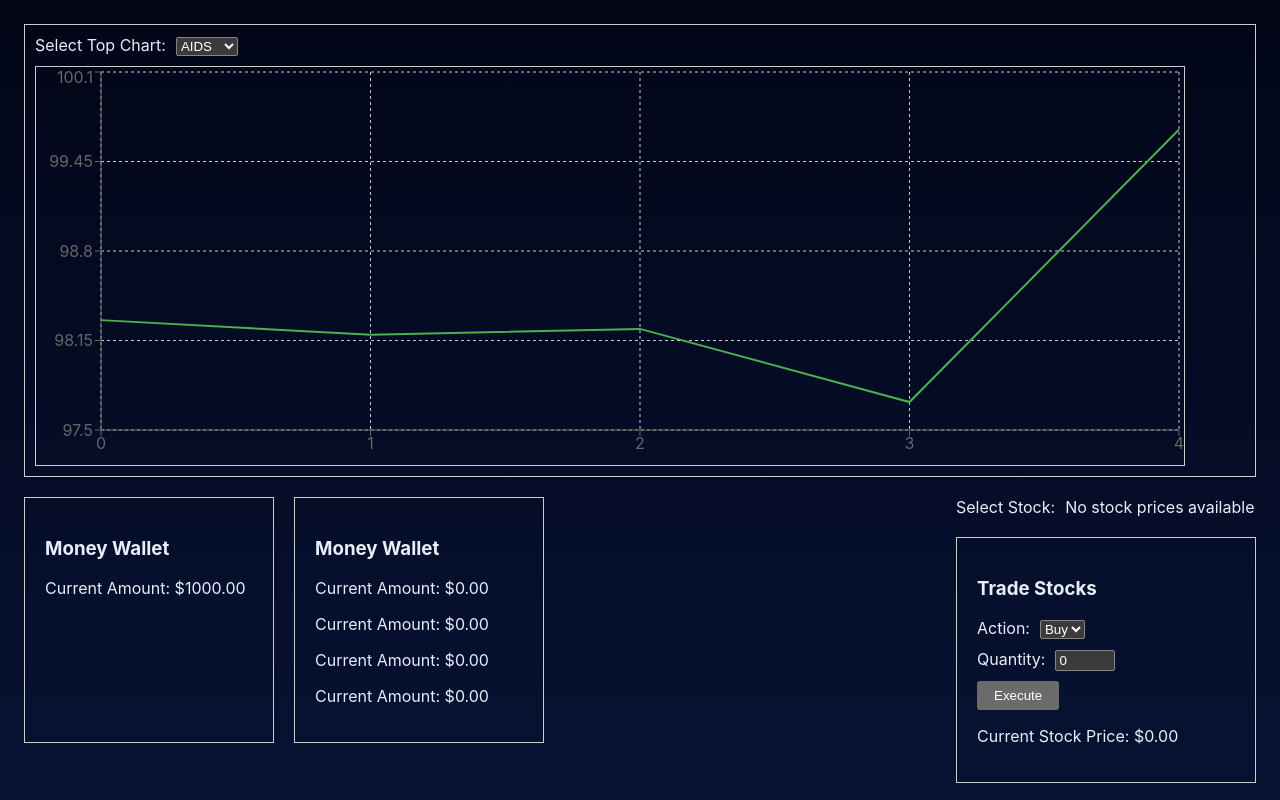
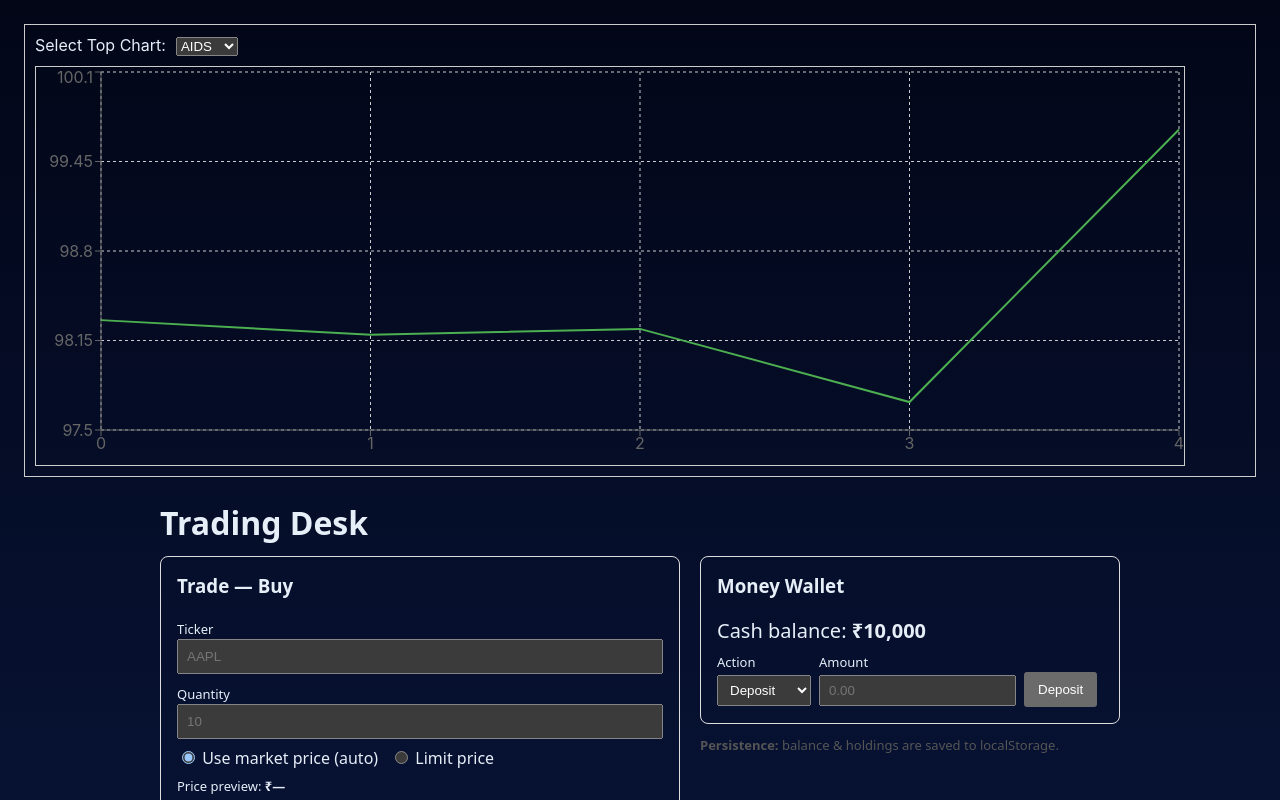
Before and after one commit to Google-Developers-Group-IIITDMK/NoMergeConflict-VSS, a React (Create React App) app: page / in a window 1280 px wide. Both pictures are taken after a click on the button "Enter". Shown: the top 800 px of the page. Built offline with nearby package versions, Linux system fonts and the light colour scheme.

Commit message:
fixing bug

```diff
--- a/src/components/gameplay/moneywallet.jsx
+++ b/src/components/gameplay/moneywallet.jsx
@@ -1,36 +1,69 @@
-import React, { useState, forwardRef, useImperativeHandle } from "react";
+// src/components/moneywallet.jsx
+import React, { useState } from "react";
 
 /**
  * MoneyWallet
- *
- * Props: none
- *
- * Methods exposed via ref:
- *  - updateMoney(change): updates wallet amount by `change` (can be positive or negative)
- *  - getCurrentMoney(): returns current wallet amount
- *
- * Usage:
- *  const walletRef = useRef();
- *  walletRef.current.updateMoney(50); // add $50
- *  const current = walletRef.current.getCurrentMoney();
+ * Props:
+ *  - balance (number)
+ *  - onChangeBalance(delta) — positive for deposit, negative for withdraw
  */
-const MoneyWallet = forwardRef((props, ref) => {
-  const [amount, setAmount] = useState(1000); // initial state of $1000
 
-  // Expose methods via ref
-  useImperativeHandle(ref, () => ({
-    updateMoney: (change) => {
-      setAmount((prev) => prev + change);
-    },
-    getCurrentMoney: () => amount,
-  }));
+export default function MoneyWallet({ balance = 0, onChangeBalance = () => {} }) {
+  const [amount, setAmount] = useState("");
+  const [mode, setMode] = useState("deposit"); // deposit | withdraw
+  const [error, setError] = useState("");
+
+  const handleSubmit = (e) => {
+    e.preventDefault();
+    setError("");
+    const num = Number(amount);
+    if (!Number.isFinite(num) || num <= 0) {
+      setError("Enter a positive amount");
+      return;
+    }
+    if (mode === "withdraw" && num > balance) {
+      setError("Insufficient funds");
+      return;
+    }
+    onChangeBalance(mode === "deposit" ? num : -num);
+    setAmount("");
+  };
 
   return (
-    <div style={{ padding: "20px", border: "1px solid #ccc", width: "250px" }}>
-      <h3>Money Wallet</h3>
-      <p>Current Amount: ${amount.toFixed(2)}</p>
+    <div style={{ padding: 16, border: "1px solid #ddd", borderRadius: 8 }}>
+      <h3 style={{ marginTop: 0 }}>Money Wallet</h3>
+      <div style={{ fontSize: 20, marginBottom: 8 }}>
+        Cash balance: <strong>₹{Number(balance).toLocaleString()}</strong>
+      </div>
+
+      <form onSubmit={handleSubmit} style={{ display: "flex", gap: 8, alignItems: "center", flexWrap: "wrap" }}>
+        <div>
+          <label style={{ display: "block", marginBottom: 4, fontSize: 13 }}>Action</label>
+          <select value={mode} onChange={(e) => setMode(e.target.value)} style={{ padding: "6px 8px" }}>
+            <option value="deposit">Deposit</option>
+            <option value="withdraw">Withdraw</option>
+          </select>
+        </div>
+
+        <div>
+          <label style={{ display: "block", marginBottom: 4, fontSize: 13 }}>Amount</label>
+          <input
+            value={amount}
+            onChange={(e) => setAmount(e.target.value)}
+            placeholder="0.00"
+            inputMode="decimal"
+            style={{ padding: "6px 8px", minWidth: 120 }}
+          />
+        </div>
+
+        <div style={{ marginTop: 20 }}>
+          <button type="submit" style={{ padding: "8px 12px" }}>
+            {mode === "deposit" ? "Deposit" : "Withdraw"}
+          </button>
+        </div>
+      </form>
+
+      {error && <div style={{ color: "crimson", marginTop: 10 }}>{error}</div>}
     </div>
   );
-});
-
-export default MoneyWallet;
+}
--- a/src/components/gameplay/stockwallet.jsx
+++ b/src/components/gameplay/stockwallet.jsx
@@ -1,57 +1,90 @@
-import React, { useState, forwardRef, useImperativeHandle } from "react";
+// src/components/stockwallet.jsx
+import React, { useMemo, useState } from "react";
 
 /**
- * MoneyWallet
+ * StockWallet
+ * Props:
+ *  - holdings: [{ ticker, qty, avgPrice }]
+ *  - onSell({ticker, qty, price}) => { ok, reason }
  *
- * Props: none
- *
- * Methods exposed via ref:
- *  - updateMoney(change): updates wallet amount by `change` (can be positive or negative)
- *  - getCurrentStock(): returns current wallet amount
- *
- * Usage:
- *  const walletRef = useRef();
- *  walletRef.current.updateMoney(50); // add $50
- *  const current = walletRef.current.getCurrentStock();
+ * This component shows holdings and allows quick sell.
+ * For demo we use a simple mockPrice function for current market price.
  */
-const StockWallet = forwardRef((props, ref) => {
-  const [stock1, setAmount1] = useState(0); // initial state of $1000
-  const [stock2, setAmount2] = useState(0);
-  const [stock3, setAmount3] = useState(0); // initial state of $1000
-  const [stock4, setAmount4] = useState(0);
 
-  // Expose methods via ref
-  useImperativeHandle(ref, () => ({
-    updatestock1: (change) => {
-      setAmount1((prev) => prev + change);
-    },
-    getCurrentStock1: () => stock1,
+const mockPrice = (ticker) => {
+  // deterministic pseudo-prices (replace with real quotes)
+  const base = Math.abs(
+    ticker.split("").reduce((acc, c) => acc * 31 + c.charCodeAt(0), 7)
+  ) % 500;
+  return Math.round((base + 50 + (ticker.length % 7) * 3) * 100) / 100;
+};
 
-    updatestock2: (change) => {
-      setAmount2((prev) => prev + change);
-    },
-    getCurrentStock2: () => stock2,
+export default function StockWallet({ holdings = [], onSell = () => {} }) {
+  const [selling, setSelling] = useState(null); // { ticker, qty }
 
-    updatestock3: (change) => {
-      setAmount3((prev) => prev + change);
-    },
-    getCurrentStock3: () => stock3,
+  const totalValue = useMemo(() => {
+    return holdings.reduce((sum, h) => sum + h.qty * mockPrice(h.ticker), 0);
+  }, [holdings]);
 
-    updatestock4: (change) => {
-      setAmount4((prev) => prev + change);
-    },
-    getCurrentStock4: () => stock4,
-  }));
+  const handleQuickSell = (ticker, qty) => {
+    const price = mockPrice(ticker);
+    const res = onSell({ ticker, qty, price });
+    if (!res.ok) {
+      alert(res.reason || "Could not sell");
+    }
+  };
 
   return (
-    <div style={{ padding: "20px", border: "1px solid #ccc", width: "250px" }}>
-      <h3>Money Wallet</h3>
-      <p>Current Amount: ${stock1.toFixed(2)}</p>
-      <p>Current Amount: ${stock2.toFixed(2)}</p>
-      <p>Current Amount: ${stock3.toFixed(2)}</p>
-      <p>Current Amount: ${stock4.toFixed(2)}</p>
+    <div style={{ padding: 16, borderRadius: 8, border: "1px solid #ddd" }}>
+      <h3 style={{ marginTop: 0 }}>Stock Wallet</h3>
+      <div style={{ marginBottom: 8 }}>
+        Portfolio value (mock prices): <strong>₹{Math.round(totalValue).toLocaleString()}</strong>
+      </div>
+
+      {holdings.length === 0 ? (
+        <div style={{ color: "#666" }}>No holdings yet.</div>
+      ) : (
+        <table style={{ width: "100%", borderCollapse: "collapse" }}>
+          <thead>
+            <tr style={{ textAlign: "left", borderBottom: "1px solid #eee" }}>
+              <th>Ticker</th>
+              <th>Qty</th>
+              <th>Avg Price</th>
+              <th>Market</th>
+              <th>Value</th>
+              <th></th>
+            </tr>
+          </thead>
+          <tbody>
+            {holdings.map((h) => {
+              const mkt = mockPrice(h.ticker);
+              return (
+                <tr key={h.ticker} style={{ borderBottom: "1px solid #fafafa" }}>
+                  <td style={{ padding: "8px 0" }}>{h.ticker}</td>
+                  <td>{h.qty}</td>
+                  <td>₹{h.avgPrice}</td>
+                  <td>₹{mkt}</td>
+                  <td>₹{Math.round(h.qty * mkt)}</td>
+                  <td>
+                    <button
+                      onClick={() => handleQuickSell(h.ticker, Math.max(1, Math.floor(h.qty / 2)))}
+                      style={{ padding: "6px 8px" }}
+                    >
+                      Sell half
+                    </button>
+                    <button
+                      onClick={() => handleQuickSell(h.ticker, h.qty)}
+                      style={{ padding: "6px 8px", marginLeft: 8 }}
+                    >
+                      Sell all
+                    </button>
+                  </td>
+                </tr>
+              );
+            })}
+          </tbody>
+        </table>
+      )}
     </div>
   );
-});
-
-export default StockWallet;
+}
--- a/src/components/gameplay/trade.jsx
+++ b/src/components/gameplay/trade.jsx
@@ -1,74 +1,102 @@
+// src/components/trade.jsx
 import React, { useState } from "react";
 
-export default function Trade({ moneyWalletRef, stockWalletRef, stockPrice }) {
-  const [action, setAction] = useState("buy"); // buy or sell
-  const [quantity, setQuantity] = useState(0);
+/**
+ * Trade: buy-only simple component
+ * Props:
+ *  - onBuy({ticker, qty, price}) => { ok, reason }
+ *  - balance (number)
+ *
+ * For demo, price can be entered or "use market" (mock price).
+ */
+
+const mockPrice = (ticker) => {
+  if (!ticker) return 0;
+  return Math.round((50 + ticker.length * 3 + ticker.charCodeAt(0) % 100) * 100) / 100;
+};
+
+export default function Trade({ onBuy = () => {}, balance = 0 }) {
+  const [ticker, setTicker] = useState("");
+  const [qty, setQty] = useState("");
+  const [useMarket, setUseMarket] = useState(true);
+  const [limitPrice, setLimitPrice] = useState("");
   const [message, setMessage] = useState("");
 
-  const handleTrade = () => {
-    const qty = parseInt(quantity);
-    if (isNaN(qty) || qty <= 0) {
-      setMessage("Enter a valid quantity!");
+  const price = useMarket ? mockPrice(ticker) : Number(limitPrice);
+
+  const handleBuy = (e) => {
+    e.preventDefault();
+    setMessage("");
+    if (!ticker || !/^[A-Za-z]{1,6}$/.test(ticker.trim())) {
+      setMessage("Enter a valid ticker (1-6 letters).");
       return;
     }
-
-    const totalPrice = qty * stockPrice;
-
-    if (action === "buy") {
-      const currentMoney = moneyWalletRef.current.getCurrentMoney();
-      if (currentMoney < totalPrice) {
-        setMessage("Insufficient funds!");
+    const q = Number(qty);
+    if (!Number.isFinite(q) || q <= 0 || !Number.isInteger(q)) {
+      setMessage("Enter a positive integer quantity.");
       return;
     }
-      // Deduct money and add stocks
-      moneyWalletRef.current.updateMoney(-totalPrice);
-      stockWalletRef.current.updatestock1(qty);
-      setMessage(`Bought ${qty} stock(s) for $${totalPrice.toFixed(2)}`);
-    } else {
-      const currentStock = stockWalletRef.current.getCurrentStock1();
-      if (currentStock < qty) {
-        setMessage("Insufficient stocks to sell!");
+    if (!Number.isFinite(price) || price <= 0) {
+      setMessage("Invalid price.");
       return;
     }
-      // Deduct stocks and add money
-      stockWalletRef.current.updatestock1(-qty);
-      moneyWalletRef.current.updateMoney(totalPrice);
-      setMessage(`Sold ${qty} stock(s) for $${totalPrice.toFixed(2)}`);
+    const cost = Math.round(q * price * 100) / 100;
+    if (cost > balance) {
+      setMessage(`Insufficient cash. Need ₹${cost.toLocaleString()}, have ₹${balance.toLocaleString()}.`);
+      return;
+    }
+    const res = onBuy({ ticker: ticker.toUpperCase(), qty: q, price });
+    if (!res.ok) {
+      setMessage(res.reason || "Buy failed");
+    } else {
+      setMessage(`Bought ${q} ${ticker.toUpperCase()} @ ₹${price} (cost ₹${cost}).`);
+      setTicker("");
+      setQty("");
+      setLimitPrice("");
     }
   };
 
   return (
-    <div style={{ padding: "20px", border: "1px solid #ccc", width: "300px", marginTop: "20px" }}>
-      <h3>Trade Stocks</h3>
+    <div style={{ padding: 16, border: "1px solid #ddd", borderRadius: 8 }}>
+      <h3 style={{ marginTop: 0 }}>Trade — Buy</h3>
+      <form onSubmit={handleBuy} style={{ display: "grid", gap: 8 }}>
+        <div>
+          <label style={{ fontSize: 13 }}>Ticker</label>
+          <input value={ticker} onChange={(e) => setTicker(e.target.value)} placeholder="AAPL" style={{ width: "100%", padding: "8px" }} />
+        </div>
 
-      <div style={{ marginBottom: "10px" }}>
+        <div>
+          <label style={{ fontSize: 13 }}>Quantity</label>
+          <input value={qty} onChange={(e) => setQty(e.target.value)} inputMode="numeric" placeholder="10" style={{ width: "100%", padding: "8px" }} />
+        </div>
+
+        <div style={{ display: "flex", gap: 12, alignItems: "center" }}>
           <label>
-          Action:
-          <select value={action} onChange={(e) => setAction(e.target.value)} style={{ marginLeft: "10px" }}>
-            <option value="buy">Buy</option>
-            <option value="sell">Sell</option>
-          </select>
+            <input type="radio" checked={useMarket} onChange={() => setUseMarket(true)} /> Use market price (auto)
+          </label>
+          <label>
+            <input type="radio" checked={!useMarket} onChange={() => setUseMarket(false)} /> Limit price
           </label>
         </div>
 
-      <div style={{ marginBottom: "10px" }}>
-        <label>
-          Quantity:
-          <input
-            type="number"
-            value={quantity}
-            onChange={(e) => setQuantity(e.target.value)}
-            style={{ marginLeft: "10px", width: "60px" }}
-          />
-        </label>
+        {!useMarket && (
+          <div>
+            <label style={{ fontSize: 13 }}>Limit price</label>
+            <input value={limitPrice} onChange={(e) => setLimitPrice(e.target.value)} placeholder="100.00" style={{ width: "100%", padding: "8px" }} />
           </div>
+        )}
 
-      <button onClick={handleTrade} style={{ padding: "5px 15px" }}>
-        Execute
+        <div>
+          <div style={{ marginBottom: 8, fontSize: 13 }}>
+            Price preview: <strong>₹{price || "—"}</strong>
+          </div>
+          <button type="submit" style={{ padding: "8px 12px" }}>
+            Buy
           </button>
+        </div>
+      </form>
 
-      {message && <p style={{ marginTop: "10px", fontWeight: "bold" }}>{message}</p>}
-      <p>Current Stock Price: ${stockPrice.toFixed(2)}</p>
+      {message && <div style={{ marginTop: 10, color: message.startsWith("Bought") ? "green" : "crimson" }}>{message}</div>}
     </div>
   );
 }
--- a/src/components/gameplay/tradingdesk.jsx
+++ b/src/components/gameplay/tradingdesk.jsx
@@ -1,91 +1,112 @@
-import React, { useRef, useState } from "react";
+// src/components/tradingdesk.jsx
+import React, { useEffect, useState } from "react";
 import MoneyWallet from "./moneywallet";
 import StockWallet from "./stockwallet";
-// import TradingDesk from "./tradingdesk"
 import Trade from "./trade";
 
-export default function TradingDesk({ stockPrices = {} }) {
-  // stockPrices should be an object like:
-  // { AIDS: 123.45, CSE: 98.76, ECE: 110.2, MECH: 77.1 }
+/**
+ * TradingDesk: top-level parent that keeps the canonical state
+ * - balance: number (cash)
+ * - holdings: { ticker: string, qty: number, avgPrice: number }[]
+ *
+ * Persists to localStorage so it works without a backend.
+ */
 
-  const moneyWalletRef = useRef();
-  const stockWalletRef = useRef();
+const BAL_KEY = "vss:balance";
+const HOLD_KEY = "vss:holdings";
 
-  const [selectedStock, setSelectedStock] = useState("AIDS");
+const readJSON = (k, fallback) => {
+  try {
+    const raw = localStorage.getItem(k);
+    return raw ? JSON.parse(raw) : fallback;
+  } catch {
+    return fallback;
+  }
+};
 
-  // Map stock names to the right wallet updater functions
-  const stockMethods = {
-    AIDS: {
-      update: (change) => stockWalletRef.current.updatestock1(change),
-      get: () => stockWalletRef.current.getCurrentStock1(),
-    },
-    CSE: {
-      update: (change) => stockWalletRef.current.updatestock2(change),
-      get: () => stockWalletRef.current.getCurrentStock2(),
-    },
-    ECE: {
-      update: (change) => stockWalletRef.current.updatestock3(change),
-      get: () => stockWalletRef.current.getCurrentStock3(),
-    },
-    MECH: {
-      update: (change) => stockWalletRef.current.updatestock4(change),
-      get: () => stockWalletRef.current.getCurrentStock4(),
-    },
+const writeJSON = (k, v) => {
+  try {
+    localStorage.setItem(k, JSON.stringify(v));
+  } catch {}
+};
+
+export default function TradingDesk() {
+  const [balance, setBalance] = useState(() => readJSON(BAL_KEY, 10000)); // start with 10k
+  const [holdings, setHoldings] = useState(() => readJSON(HOLD_KEY, []));
+
+  useEffect(() => writeJSON(BAL_KEY, balance), [balance]);
+  useEffect(() => writeJSON(HOLD_KEY, holdings), [holdings]);
+
+  // deposit / withdraw
+  const changeBalance = (delta) => {
+    setBalance((b) => {
+      const next = Math.round((b + delta) * 100) / 100;
+      return next < 0 ? 0 : next;
+    });
+  };
+
+  // buy: ticker, qty, price => reduces balance, updates holdings
+  const buyStock = ({ ticker, qty, price }) => {
+    const cost = Math.round(qty * price * 100) / 100;
+    if (cost > balance) {
+      return { ok: false, reason: "Insufficient cash" };
+    }
+    setBalance((b) => Math.round((b - cost) * 100) / 100);
+    setHoldings((prev) => {
+      const idx = prev.findIndex((h) => h.ticker === ticker);
+      if (idx === -1) {
+        return [...prev, { ticker, qty, avgPrice: price }];
+      } else {
+        const existing = prev[idx];
+        const totalQty = existing.qty + qty;
+        const totalCost = existing.avgPrice * existing.qty + price * qty;
+        const newAvg = Math.round((totalCost / totalQty) * 100) / 100;
+        const copy = [...prev];
+        copy[idx] = { ticker, qty: totalQty, avgPrice: newAvg };
+        return copy;
+      }
+    });
+    return { ok: true };
+  };
+
+  // sell: ticker, qty, price => increases balance, updates holdings
+  const sellStock = ({ ticker, qty, price }) => {
+    const idx = holdings.findIndex((h) => h.ticker === ticker);
+    if (idx === -1) return { ok: false, reason: "Not holding this ticker" };
+    const holding = holdings[idx];
+    if (qty > holding.qty) return { ok: false, reason: "Not enough shares" };
+    const proceeds = Math.round(qty * price * 100) / 100;
+    setBalance((b) => Math.round((b + proceeds) * 100) / 100);
+
+    setHoldings((prev) => {
+      const copy = [...prev];
+      const newQty = holding.qty - qty;
+      if (newQty <= 0) {
+        copy.splice(idx, 1);
+      } else {
+        copy[idx] = { ...holding, qty: newQty };
+      }
+      return copy;
+    });
+    return { ok: true };
   };
 
   return (
-    <div style={{ marginTop: "20px" }}>
-      {/* Bottom Section → Wallets + Trading panel in one horizontal row */}
-      <div
-        style={{
-          display: "flex",
-          justifyContent: "space-between",
-          alignItems: "flex-start",
-          gap: "20px",
-        }}
-      >
-        {/* Wallets side by side */}
-        <div style={{ display: "flex", gap: "20px" }}>
-          <MoneyWallet ref={moneyWalletRef} />
-          <StockWallet ref={stockWalletRef} />
+    <div style={{ maxWidth: 960, margin: "24px auto", fontFamily: "system-ui, -apple-system, Roboto, 'Segoe UI', 'Helvetica Neue', Arial" }}>
+      <h1 style={{ marginBottom: 12 }}>Trading Desk</h1>
+      <div style={{ display: "grid", gridTemplateColumns: "1fr 420px", gap: 20 }}>
+        <div>
+          <Trade onBuy={buyStock} balance={balance} />
+          <div style={{ marginTop: 20 }}>
+            <StockWallet holdings={holdings} onSell={sellStock} />
+          </div>
         </div>
 
-        {/* Trade Box */}
         <div>
-          <div style={{ marginBottom: "15px" }}>
-            <label>
-              Select Stock:
-              {stockPrices && Object.keys(stockPrices).length > 0 ? (
-                <select
-                  value={selectedStock}
-                  onChange={(e) => setSelectedStock(e.target.value)}
-                  style={{ marginLeft: "10px" }}
-                >
-                  {Object.keys(stockPrices).map((name) => (
-                    <option key={name} value={name}>
-                      {name}
-                    </option>
-                  ))}
-                </select>
-              ) : (
-                <span style={{ marginLeft: "10px" }}>
-                  No stock prices available
-                </span>
-              )}
-            </label>
+          <MoneyWallet balance={balance} onChangeBalance={changeBalance} />
+          <div style={{ marginTop: 12, fontSize: 13, color: "#555" }}>
+            <strong>Persistence:</strong> balance & holdings are saved to localStorage.
           </div>
-
-          {/* Pass correct wallet + stock methods + current stock price */}
-          <Trade
-            moneyWalletRef={moneyWalletRef}
-            stockWalletRef={{
-              current: {
-                updatestock1: stockMethods[selectedStock].update,
-                getCurrentStock1: stockMethods[selectedStock].get,
-              },
-            }}
-            stockPrice={stockPrices[selectedStock] ?? 0} // safe fallback
-          />
         </div>
       </div>
     </div>
```
Also changed, not shown: src/App.js (+7 -143 lines). Lines whose indentation alone changed are shown as unchanged.
